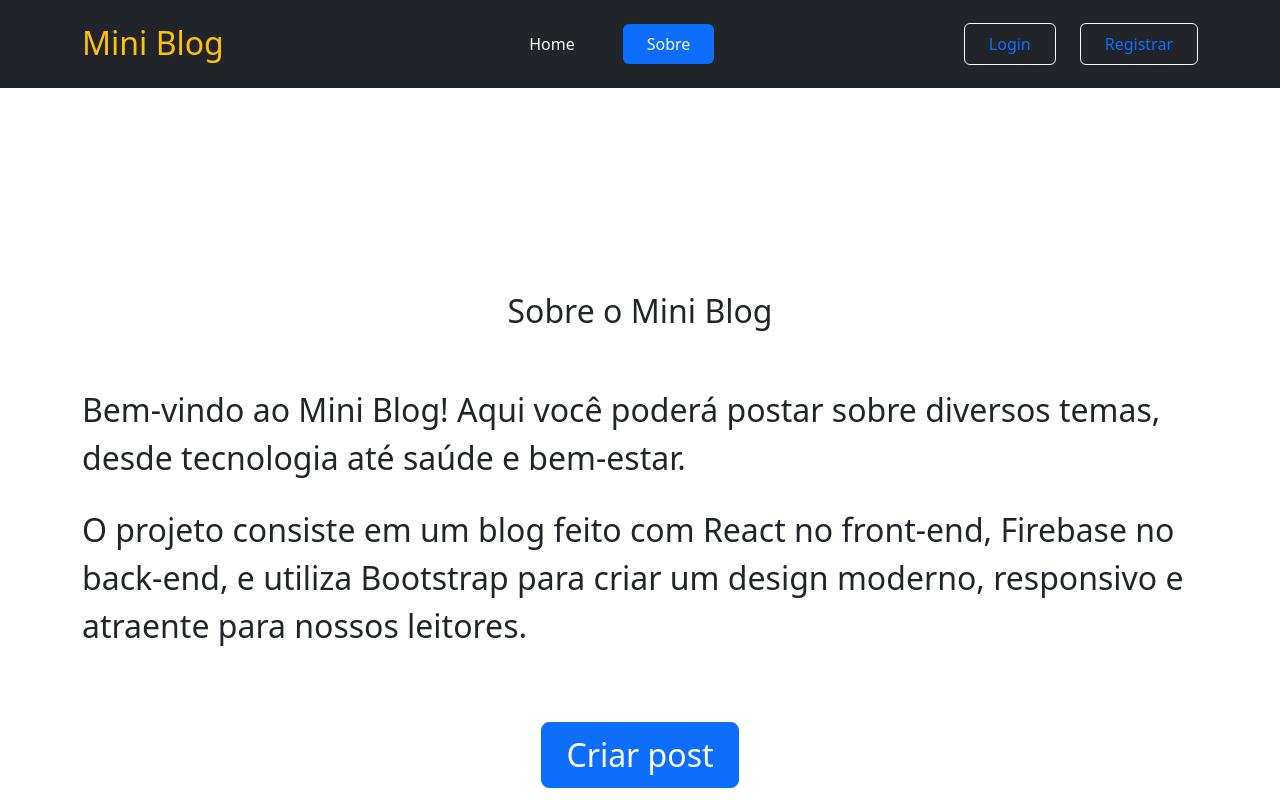
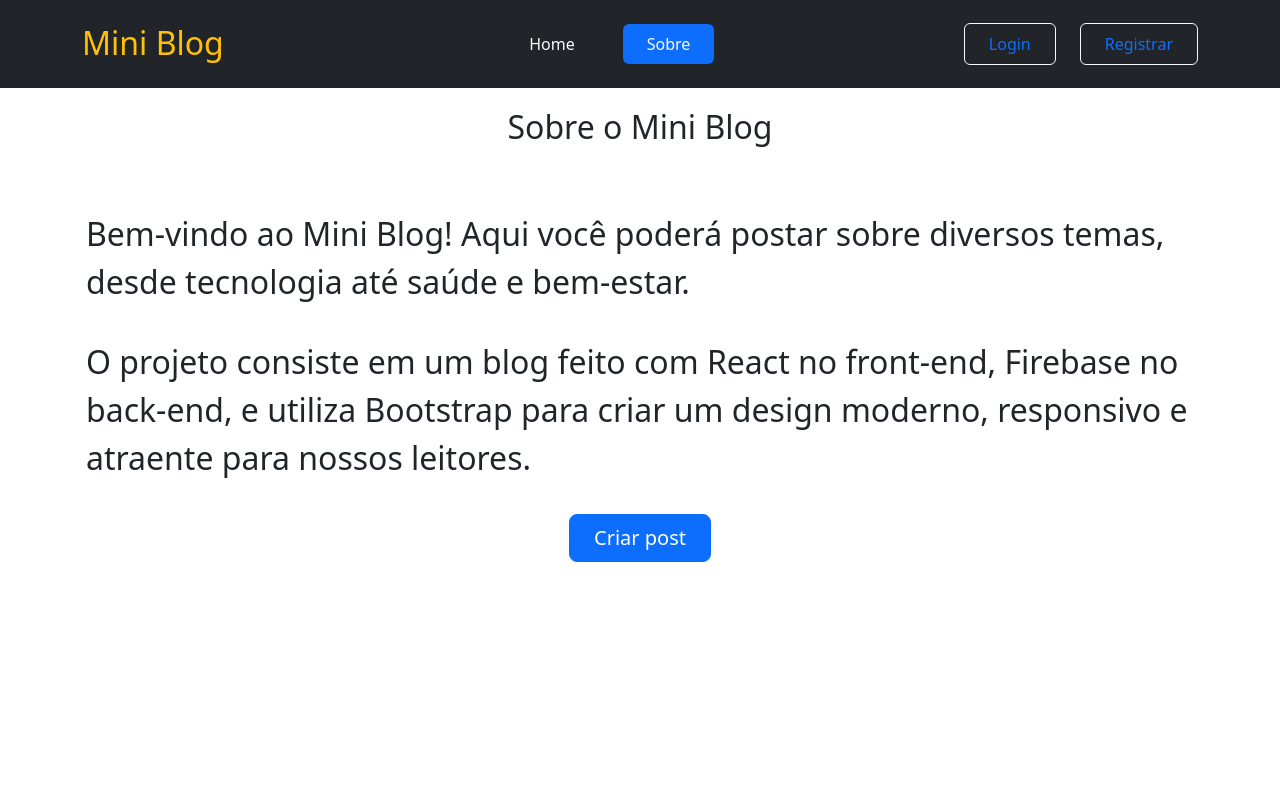
Before and after one commit to aleretamero/miniblog, a React (Create React App) app: page /about in a window 1280 px wide. Shown: the top 800 px of the page. Built offline with nearby package versions, Linux system fonts and the light colour scheme; no server answers.

Commit message:
Update index.jsx

```diff
--- a/src/pages/About/index.jsx
+++ b/src/pages/About/index.jsx
@@ -2,8 +2,8 @@ import { Link } from 'react-router-dom';
 
 const About = () => {
   return (
-    <div className="container mt-5 min-vh-100 d-flex flex-column justify-content-center align-items-center gap-2">
-      <h2 className="my-5">
+    <div className="container min-vh-100 d-flex flex-column justify-content-start align-items-center gap-3 p-3">
+      <h2 className="mb-5">
         Sobre o Mini <span>Blog</span>
       </h2>
       <p className="fs-2">
@@ -19,7 +19,7 @@ const About = () => {
       <div>
         <Link
           to="/posts/create"
-          className="btn btn-primary btn-lg m-5 py-2 px-4 fs-2"
+          className="btn btn-primary btn-lg py-2 px-4"
         >
           Criar post
         </Link>
```
